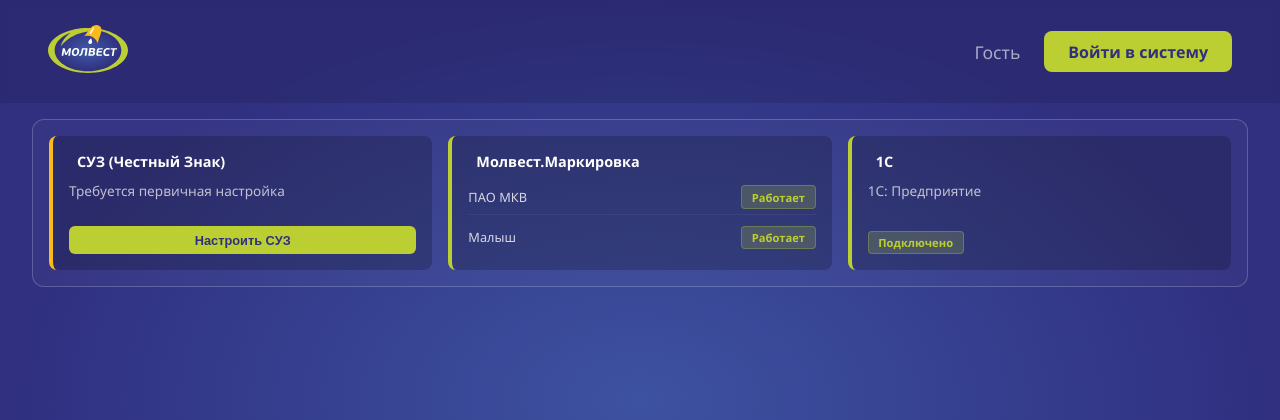
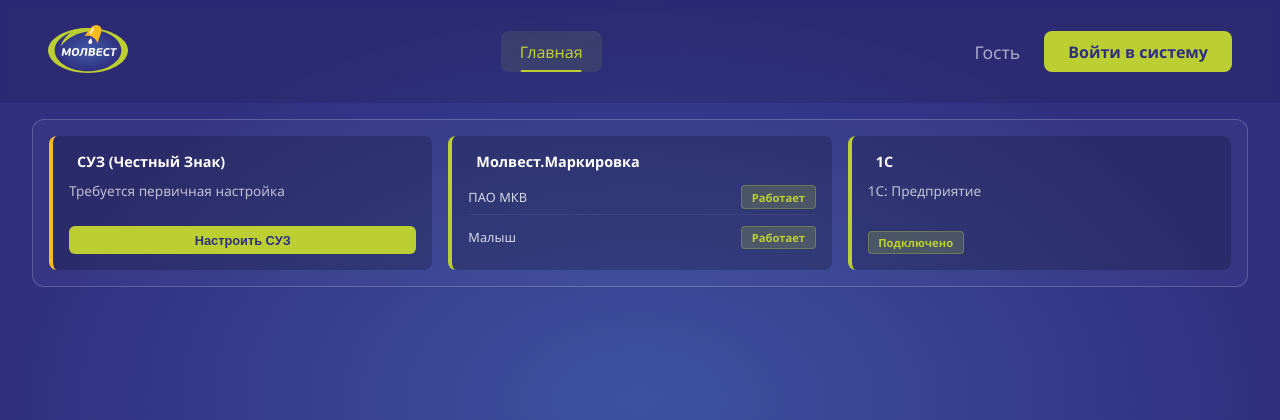
Before and after one commit to lopatin2012/PartyManagementSystem, a Django app: page / in a window 1280 px wide. Shown: the top 420 px of the page. Run offline with Django 5.2, Linux system fonts and the light colour scheme; parts of the project's set-up code (start-up, migrations or seed data) failed here and were passed over.

Commit message:
fix: Добавлено навигационное меню

```diff
--- a/config/context_processors.py
+++ b/config/context_processors.py
@@ -5,7 +5,8 @@ from django.utils import timezone
 from django.conf import settings
 
 from app_cz.models import SUZAccount
-from config.settings import SERVICE_MODE_TEXT, SERVICE_MODE_COLOR, SERVICE_VERSION
+from config.settings import SERVICE_MODE_TEXT, SERVICE_MODE_COLOR, SERVICE_VERSION, DEBUG
+
 
 def global_footer_info(request):
     """
@@ -16,6 +17,7 @@ def global_footer_info(request):
     requests_count = 1000
 
     return {
+        'debug': DEBUG,
         'service_version': getattr(settings, 'SERVICE_VERSION', SERVICE_VERSION),
         'requests_count': requests_count,
         'service_mode_name': getattr(settings, 'SERVICE_MODE_TEXT', SERVICE_MODE_TEXT),
--- a/static/css/main.css
+++ b/static/css/main.css
@@ -46,6 +46,48 @@ header {
     object-fit: contain;
 }
 
+/* Стили для навигационного меню. */
+.main-nav {
+    display: flex;
+    align-items: center;
+    gap: 0.5rem;
+}
+
+.nav-link {
+    color: rgba(255, 255, 255, 0.85);
+    text-decoration: none;
+    font-size: 1rem;
+    font-weight: 500;
+    padding: 0.6rem 1.2rem;
+    border-radius: 8px;
+    transition: all 0.3s ease;
+    position: relative;
+}
+
+.nav-link:hover {
+    color: var(--text-main);
+    background-color: rgba(255, 255, 255, 0.08);
+}
+
+/* Активный пункт меню */
+.nav-link-active {
+    color: var(--accent-green);
+    background-color: rgba(187, 207, 50, 0.1);
+}
+
+.nav-link-active::after {
+    content: '';
+    position: absolute;
+    bottom: 0;
+    left: 50%;
+    transform: translateX(-50%);
+    width: 60%;
+    height: 2px;
+    background-color: var(--accent-green);
+    border-radius: 2px;
+}
+
+/* Стили для панели пользователя. */
 .user-panel {
     display: flex;
     align-items: center;
--- a/templates/base.html
+++ b/templates/base.html
@@ -23,6 +23,17 @@
                 <img src="{% static 'icon/logo.svg' %}" alt="Главная" class="logo-image">
             </a>
         </div>
+
+        <nav class="main-nav">
+            <a href="{% url 'home' %}" class="nav-link {% if request.resolver_match.url_name == 'home' %}nav-link-active{% endif %}">
+                Главная
+            </a>
+            {% if debug %}
+                <a href="/api/docs/" class="nav-link" target="_blank" rel="noopener">
+                    Документация API
+                </a>
+            {% endif %}
+        </nav>
 
         <div class="user-panel">
             {% if is_authenticated %}
```
